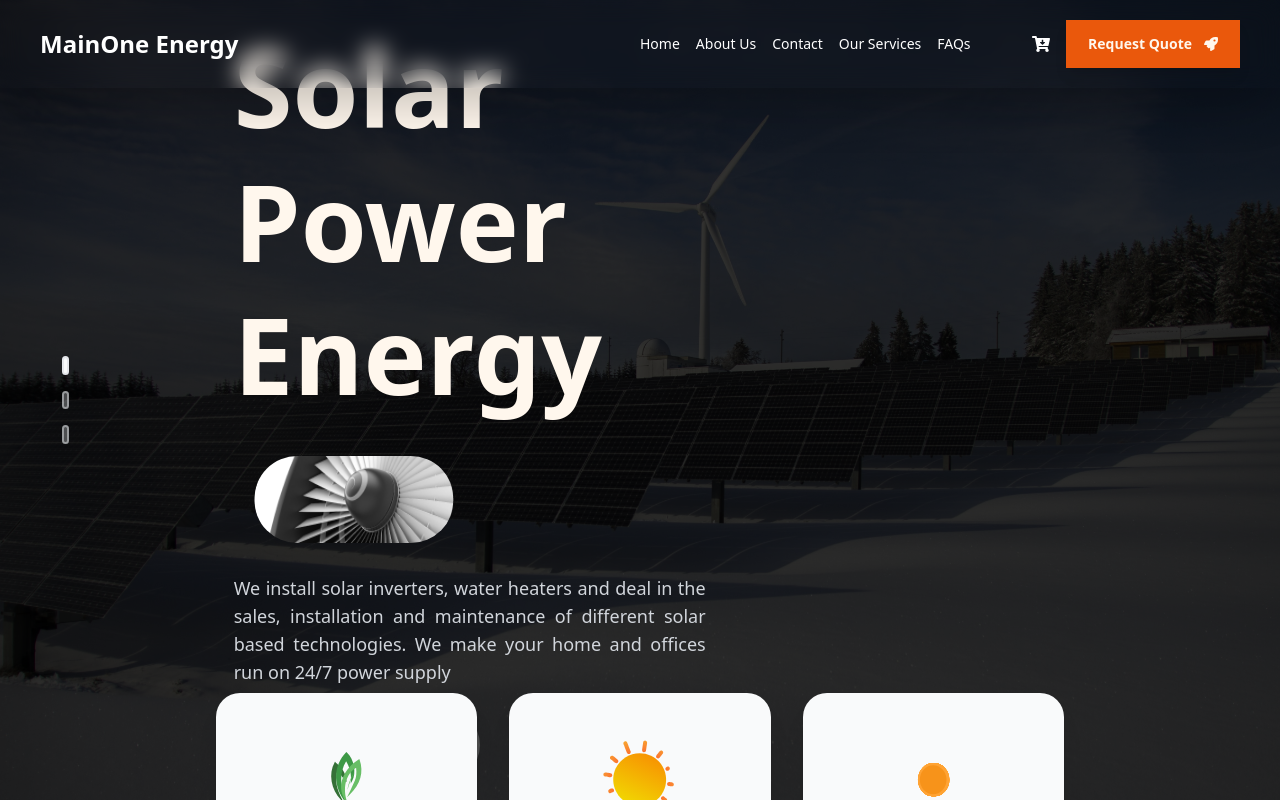
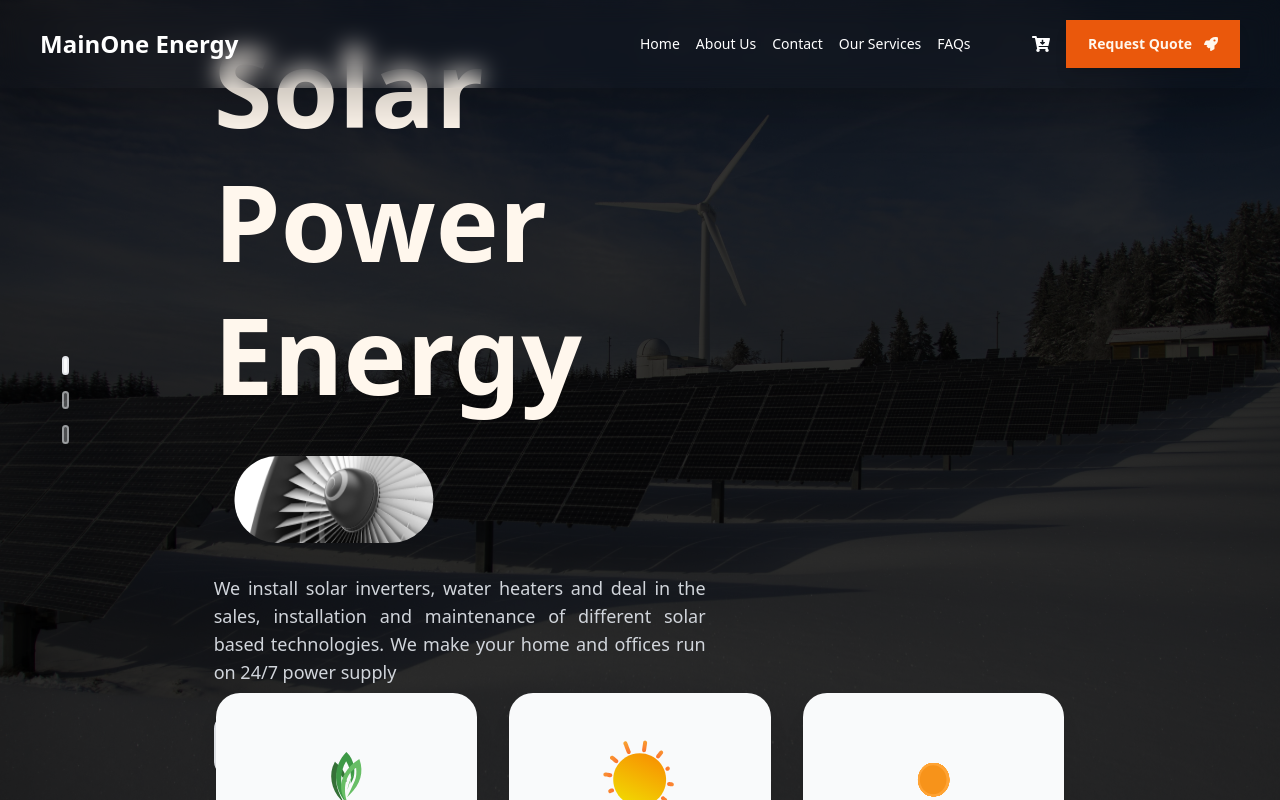
Before and after one commit to arewageek/sunciti, a Next.js app: page / in a window 1280 px wide. Shown: the top 800 px of the page. Built offline with nearby package versions, Linux system fonts and the light colour scheme.

Commit message:
Header to about section complete

```diff
--- a/src/ui/Header.jsx
+++ b/src/ui/Header.jsx
@@ -81,7 +81,7 @@ export const Header = () => {
                     </div>
                 </div>
 
-                <div className='w-full md:w-[80%] px-10 pt-10 mt-10 md:mt-0 md:pt-0'>
+                <div className='w-full md:w-[80%] px-5 pt-10 mt-10 md:mt-0 md:pt-0'>
                     <div className='w-full md:w-1/2 mb-6'>
                         <h2 className='text-[40pt] pb-5 md:text-[80pt] font-extrabold leading-tight'>
                             { slides[activeSlide].heading} <img className='hidden md:inline ml-5 w-[150pt] h-[65pt] rounded-full grayscale hover:grayscale-0 cursor-pointer transition duration-300 hover:animate-pulse' src={slides[activeSlide].image} />
```
